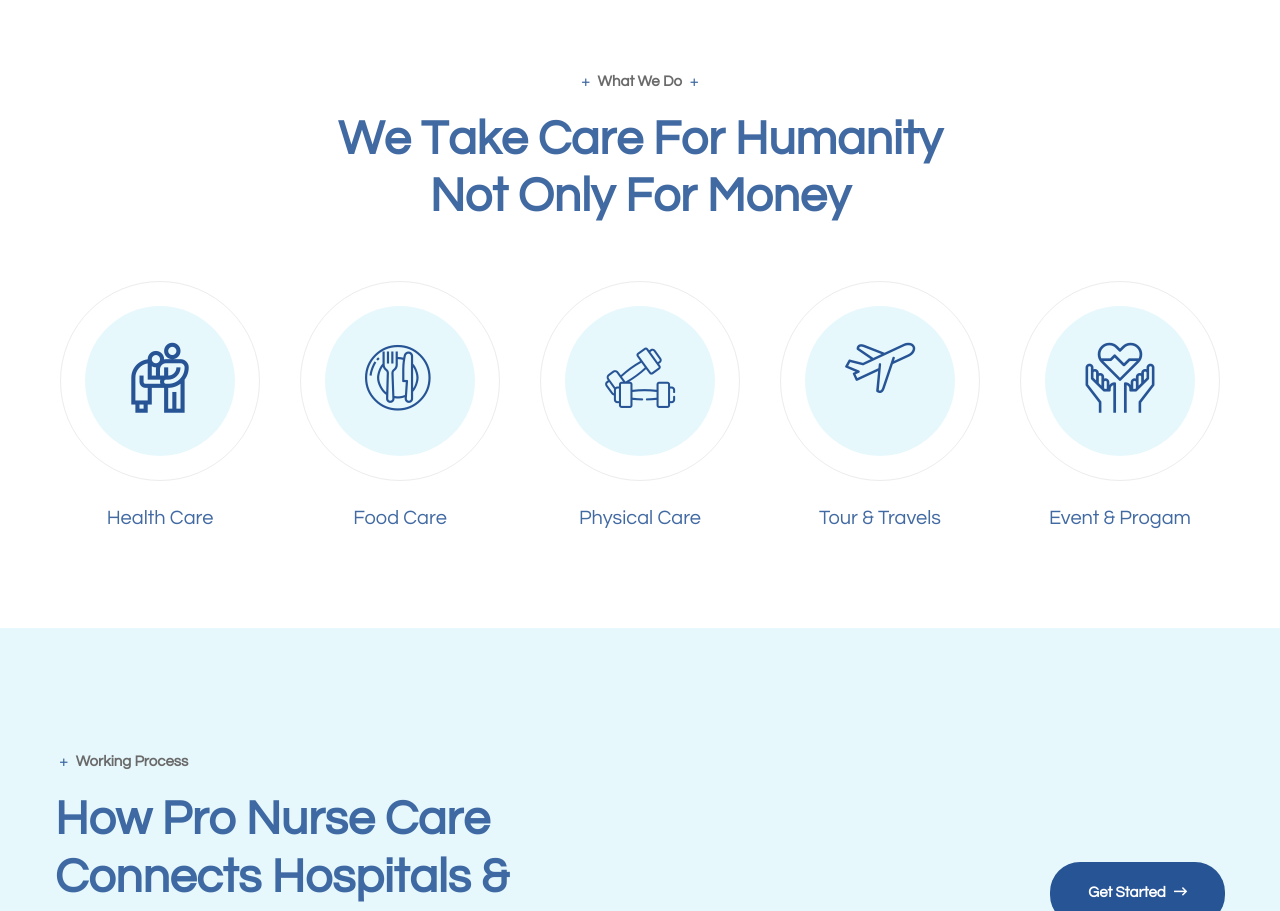
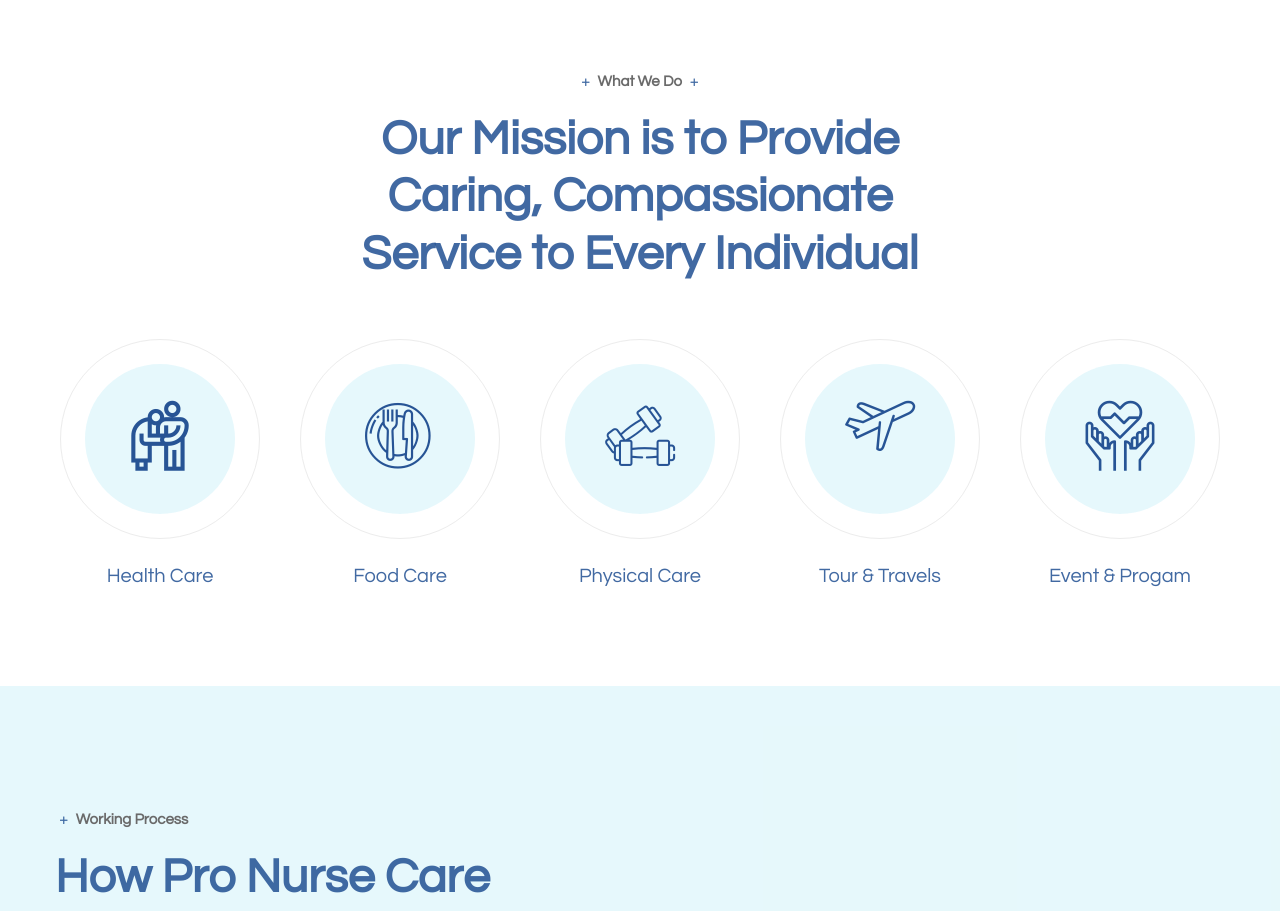
Before and after one commit to adil-shabab/Pronursecare, a plain HTML site: page index.html in a window 1280 px wide. Shown: the part 1561-2472 px from the top of the page. Drawn offline with Linux system fonts and the light colour scheme; some packages are replaced by stand-ins of ours.

Commit message:
sm changes

```diff
--- a/index.html
+++ b/index.html
@@ -9,7 +9,7 @@
     <meta name="description" content="">
     <meta name="viewport" content="width=device-width, initial-scale=1">
 
-    <link rel="shortcut icon" type="image/x-icon" href="assets/img/favicon.ico">
+    <link rel="shortcut icon" type="image/x-icon" href="assets/img/icon/favicon.png">
     <!-- Place favicon.ico in the root directory -->
 
     <!-- CSS here -->
@@ -292,8 +292,7 @@
                         <div class="section-title text-center mb-80 pr-50 pl-50">
                             <h6 class="mb-20"><i class="far fa-plus"></i> What We Do <i class="far fa-plus"></i>
                             </h6>
-                            <h2 class="text-anime-style">We Take Care For Humanity
-                                Not Only For Money</h2>
+                            <h2 class="text-anime-style">Our Mission is to Provide Caring, Compassionate Service to Every Individual</h2>
                         </div>
                     </div>
                 </div>
```
Also changed, not shown: about.html (+1 -1 lines), blogs.html (+1 -1 lines), contact.html (+1 -1 lines), services.html (+1 -1 lines), assets/img/icon/favicon.png (added).
